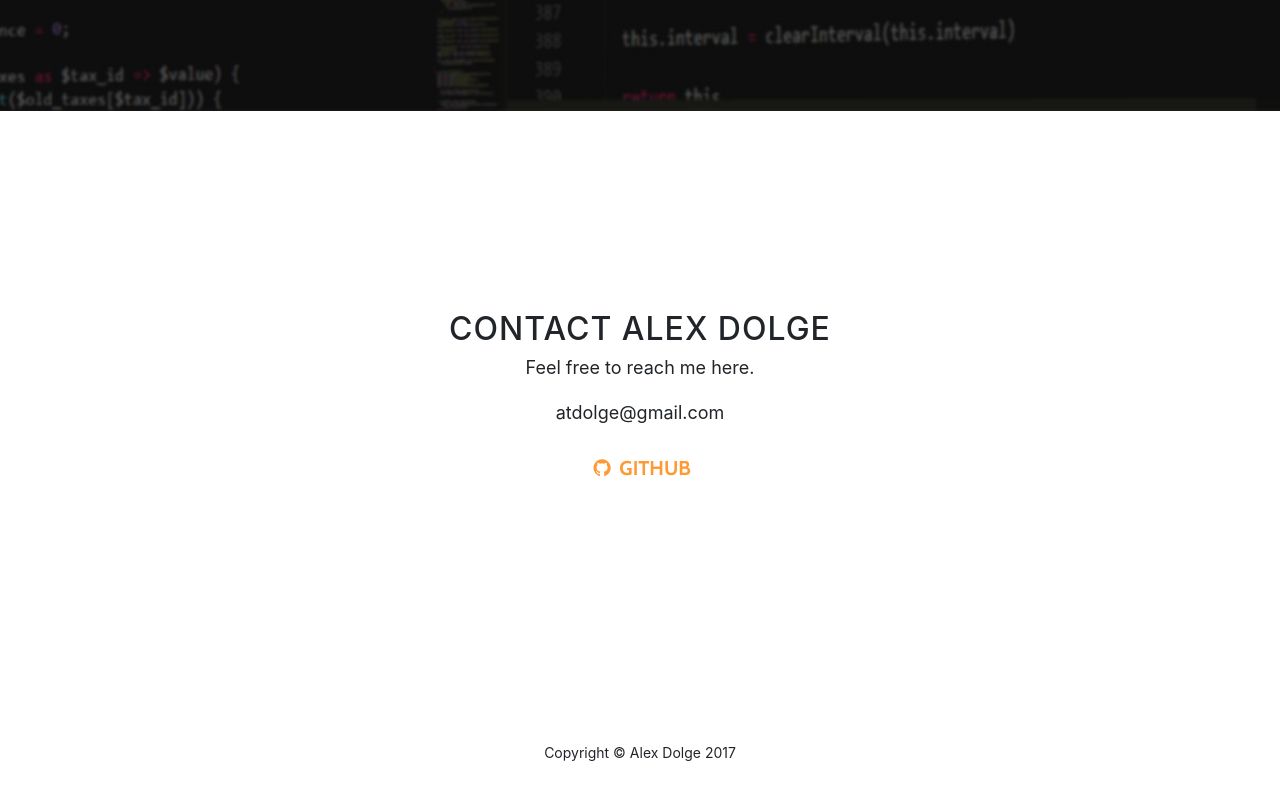
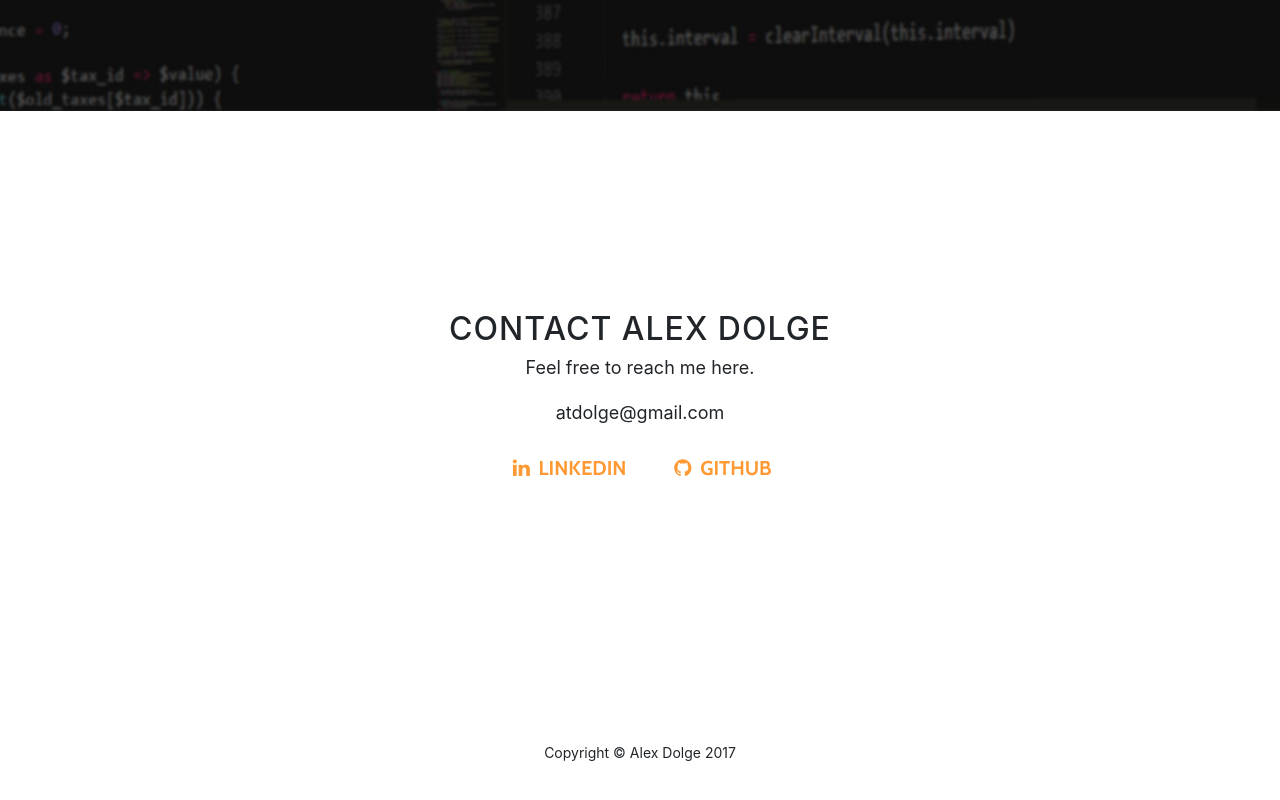
Before and after one commit to atdolge/atdolge.github.io, a website with bundled scripts: page index.html in a window 1280 px wide. Shown: the part 2408-3208 px from the top of the page. Built offline with nearby package versions, Linux system fonts and the light colour scheme.

Commit message:
Add LinkedIn button w/link

```diff
--- a/index.html
+++ b/index.html
@@ -142,6 +142,13 @@
             </li>
           -->
 
+          <li class="list-inline-item">
+            <a href="https://www.linkedin.com/in/alexdolge/" class="btn btn-default btn-lg" target="_blank">
+                <i class="fa fa-linkedin fa-fw"></i>
+                <span class="network-name">LinkedIn</span>
+              </a>
+          </li>
+
             <li class="list-inline-item">
               <a href="https://github.com/atdolge" class="btn btn-default btn-lg" target="_blank">
                   <i class="fa fa-github fa-fw"></i>
```
